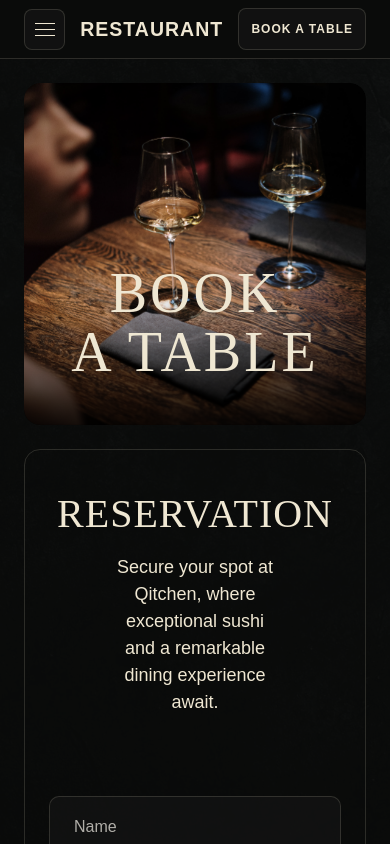
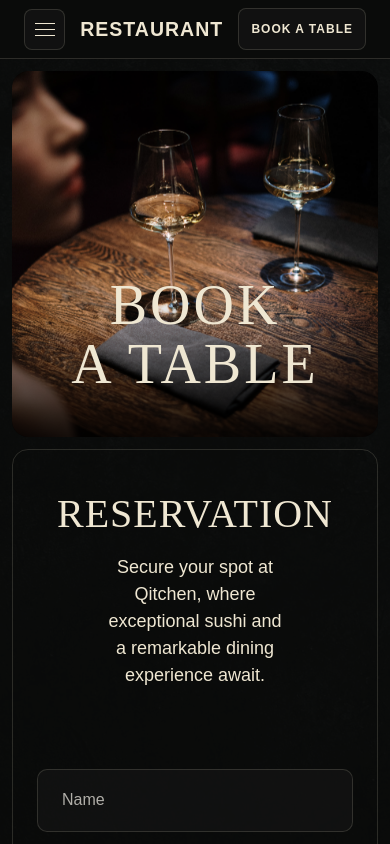
Before and after one commit to Dmialti/SimpleRestaurantSite, a React (Vite) app in the folder client/: page /reservation in a window 390 px wide. Shown: the top 844 px of the page. Built offline with nearby package versions, Linux system fonts and the light colour scheme; no server answers; a web font is replaced by a local one; what @urql/exchange-auth, @urql/exchange-graphcache, urql would draw is missing.

Commit message:
fix: better page layout responsiveness + dish pricing

```diff
--- a/client/src/features/Menu/components/DishItem/DishItem.module.css
+++ b/client/src/features/Menu/components/DishItem/DishItem.module.css
@@ -12,12 +12,18 @@
     height: auto;
   }
 }
-@media (max-width: 335px) {
+@media (max-width: 360px) {
   .mainInfo {
     flex-wrap: wrap;
-    justify-content: space-between;
+    justify-content: center;
   }
   .border {
     display: none;
   }
+  .dishName {
+    flex: auto;
+  }
+  .price {
+    flex: auto;
+  }
 }
--- a/client/src/features/Menu/components/DishItem/DishItem.tsx
+++ b/client/src/features/Menu/components/DishItem/DishItem.tsx
@@ -20,7 +20,9 @@ const DishItem: React.FC<DishItemProps> = (props) => {
         <div
           className={`${styles.mainInfo} flex flex-row gap-4 justify-between font-forum text-[22px] text-text-default tracking-[1px] leading-[120%]`}
         >
-          <div className={`${styles.dishName} text-center flex-none`}>
+          <div
+            className={`${styles.dishName} text-center flex-none wrap-anywhere`}
+          >
             {props.name}
           </div>
           <div
--- a/client/src/shared/components/BasePageLayout/BasePageLayout.module.css
+++ b/client/src/shared/components/BasePageLayout/BasePageLayout.module.css
@@ -1,4 +1,4 @@
-.menuSection {
+.mainSection {
   display: grid;
   grid-template-columns: 1fr 1fr;
   grid-template-areas: "hero list";
@@ -15,7 +15,7 @@
 }
 
 @media (max-width: 1280px) {
-  .menuSection {
+  .mainSection {
     grid-template-columns: 1fr;
     grid-template-rows: auto 1fr;
     grid-template-areas: "hero" "list";
@@ -34,8 +34,9 @@
   }
 }
 
-@media (max-width: 380px) {
-  .menuSection {
-    padding: 5vw;
+@media (max-width: 810px) {
+  .mainSection {
+    padding: 12px;
+    gap: 12px;
   }
 }
--- a/client/src/shared/components/BasePageLayout/BasePageLayout.tsx
+++ b/client/src/shared/components/BasePageLayout/BasePageLayout.tsx
@@ -18,7 +18,7 @@ const BasePageLayout: React.FC<BasePageLayoutProps> = ({
 }) => {
   return (
     <div
-      className={`${styles.menuSection} w-full h-auto box-border gap-4 relative px-6`}
+      className={`${styles.mainSection} w-full h-auto box-border gap-4 relative px-6`}
     >
       <div className={`${styles.heroSection} top-0 py-6 h-screen sticky`}>
         <HeroCard
```
Also changed, not shown: 2 other files (tests, documents, lock files or other folders).
